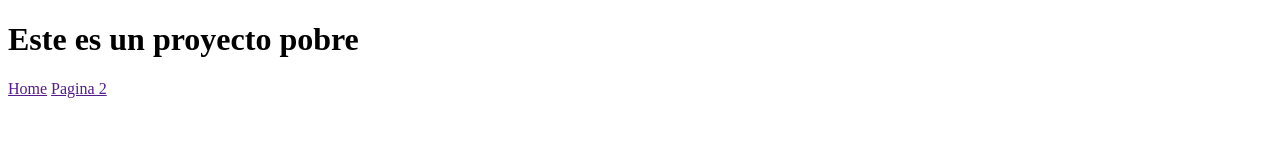
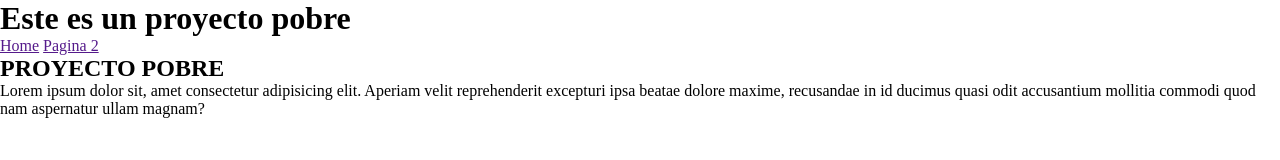
Before and after one commit to MelaniePeinado/proyectomod2, a plain HTML site: page index.html in a window 1280 px wide. Drawn offline with Linux system fonts and the light colour scheme.

Commit message:
Agregue main, footer, styles.css y normalice

```diff
--- a/index.html
+++ b/index.html
@@ -6,6 +6,7 @@
     <meta http-equiv="X-UA-Compatible" content="IE=edge">
     <meta name="viewport" content="width=device-width, initial-scale=1.0">
     <title>PRACTICA GIT</title>
+    <link rel="stylesheet" href="styles.css">
 </head>
 
 <body>
@@ -16,6 +17,14 @@
             <a href="">Pagina 2</a>
         </nav>
     </header>
+    <main>
+        <section>
+            <h1>PROYECTO POBRE</h1>
+        </section>
+    </main>
+    <footer>
+        <p>Lorem ipsum dolor sit, amet consectetur adipisicing elit. Aperiam velit reprehenderit excepturi ipsa beatae dolore maxime, recusandae in id ducimus quasi odit accusantium mollitia commodi quod nam aspernatur ullam magnam?</p>
+    </footer>
 </body>
 
 </html>
--- a/styles.css
+++ b/styles.css
@@ -0,0 +1,5 @@
+*{
+    margin: 0;
+    padding: 0;
+    box-sizing: border-box;
+}
```
